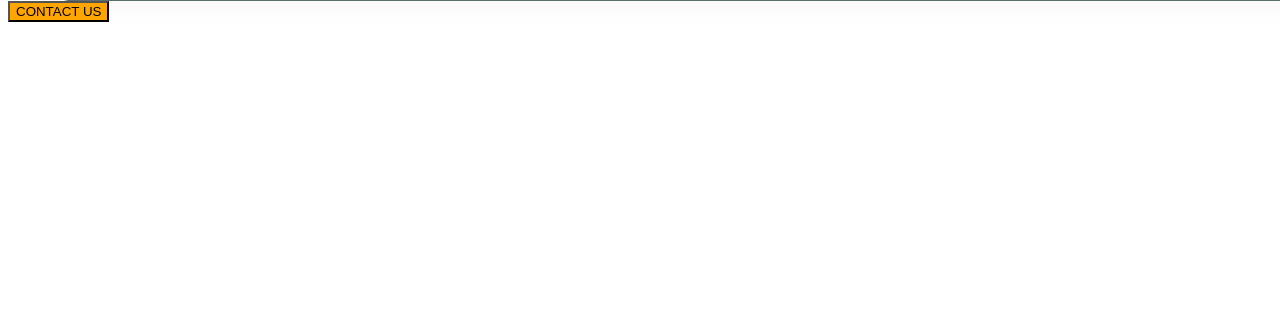
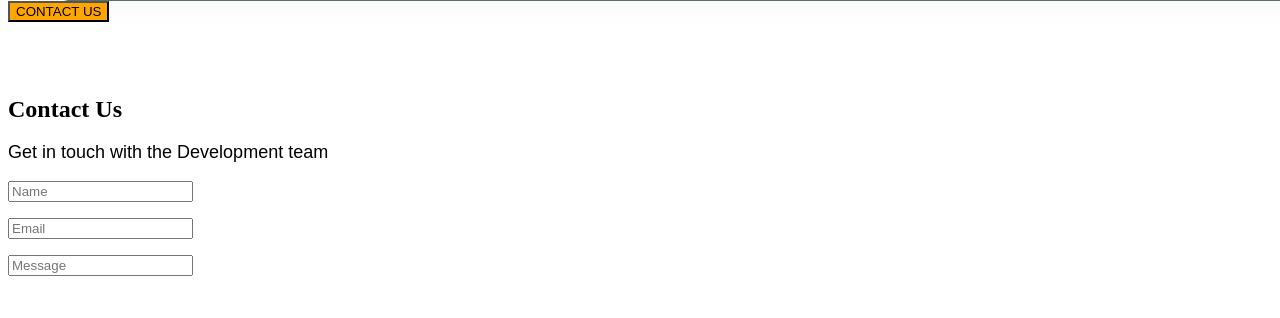
Before and after one commit to THE-HEX-CLAN/Emo-Rabbit, a Flask app: page /AboutUs in a window 1280 px wide; the page is wider, and only the part inside the window is pictured. Shown: the part 916-1234 px from the top of that part. Before the commit the page ends 938 px from the top of that part, so only its background shows below. Run offline with Flask 2, Linux system fonts and the light colour scheme; parts of the project's set-up code (start-up, migrations or seed data) failed here and were passed over; some libraries are stand-ins or nearby versions.

Commit message:
add contact us form to aboutus.html

```diff
--- a/templates/AboutUs.html
+++ b/templates/AboutUs.html
@@ -96,4 +96,29 @@
         <a href="Newsletter.html">
             <button style="background-color: orange; color:black;"> CONTACT US</button>
         </a>
-    </body>
+
+        <br><br><br><br>
+        <!--Form to subscribe to the newsletter-->
+		<section class="form">
+            <h1>Contact Us</h1>
+			<p style="font-family: sans-serif; font-size: large;">Get in touch with the Development team</p>
+			<form>
+              <p><input class="input" type="text" placeholder="Name" required name="Name"></p>
+              <p><input class="input" type="email" placeholder="Email" required name="Email"></p>
+              <p><input class="input" type="text" placeholder="Message" required name="Message"></p>
+
+            </p>
+        </form>
+    </section>
+
+  <!--  <div class="socialmedia">
+        <p>How can we help?</p>
+        <p>+1-855-610-TREE</p>
+        <p>Call Us. Its toll free</p>
+    </div> -->
+
+
+</section>
+
+ </body>
+</html>
```
